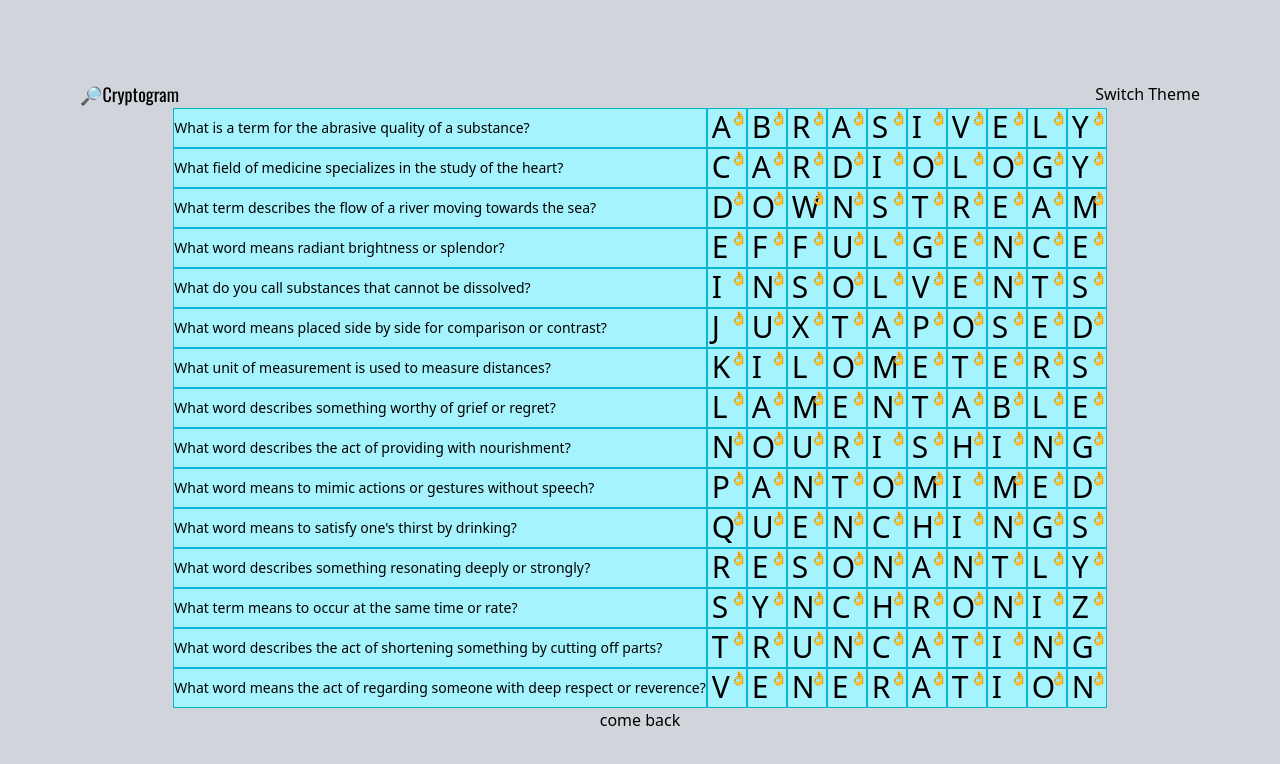
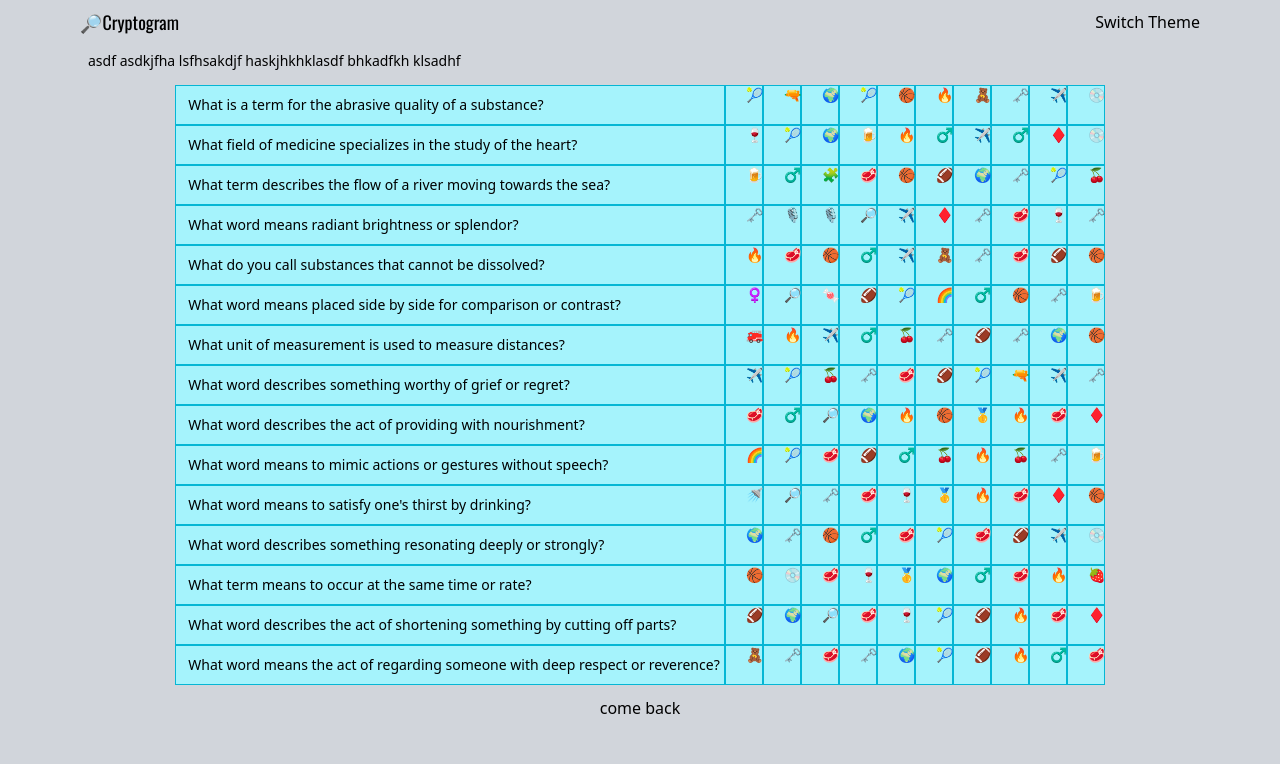
Before and after one commit to HartmannDev/cryptogram, a React (Vite) app: page / in a window 1280 px wide. Both pictures are taken after a click on the button "Start". Shown: the top 764 px of the page. Built offline with nearby package versions, Linux system fonts and the light colour scheme.

Commit message:
Add keyboard functions and adjust layout

```diff
--- a/src/App.tsx
+++ b/src/App.tsx
@@ -1,12 +1,154 @@
 import { useState } from 'react'
+
 import StartPage from './pages/start'
 import GridGame from './pages/grid'
+import { emojis } from "./utils/emojis"
+
+type WordsDataType = {
+  word:string
+  question:string
+}[]
+
+export type LettersType = {
+  letter:string
+  emoji:string
+}[]
+
+export type GridMapType = {
+  cellIndex:string
+  value:string
+  userValue:string
+}[]
+
+export type GameDataType ={
+  config:{
+    wordLenght:number
+    words_quantity:number
+  }
+  mainExpression:{
+    description:string
+    expression:string
+  }
+  wordsData:WordsDataType
+  lettersData:LettersType
+  gridMap:GridMapType
+}
+
+const gameData:GameDataType = {
+  config:{
+    wordLenght:10,
+    words_quantity:15
+  },
+  mainExpression:{
+    description: 'asdf asdkjfha lsfhsakdjf haskjhkhklasdf bhkadfkh klsadhf ',
+    expression: 'xxx'
+  },
+  wordsData:[
+    {
+      question: "What is a term for the abrasive quality of a substance?",
+      word: "Abrasively"
+    },
+    {
+      question: "What field of medicine specializes in the study of the heart?",
+      word: "Cardiology"
+    },
+    {
+      question: "What term describes the flow of a river moving towards the sea?",
+      word: "Downstream"
+    },
+    {
+      question: "What word means radiant brightness or splendor?",
+      word: "Effulgence"
+    },
+    {
+      question: "What do you call substances that cannot be dissolved?",
+      word: "Insolvents"
+    },
+    {
+      question: "What word means placed side by side for comparison or contrast?",
+      word: "Juxtaposed"
+    },
+    {
+      question: "What unit of measurement is used to measure distances?",
+      word: "Kilometers"
+    },
+    {
+      question: "What word describes something worthy of grief or regret?",
+      word: "Lamentable"
+    },
+    {
+      question: "What word describes the act of providing with nourishment?",
+      word: "Nourishing"
+    },
+    {
+      question: "What word means to mimic actions or gestures without speech?",
+      word: "Pantomimed"
+    },
+    {
+      question: "What word means to satisfy one's thirst by drinking?",
+      word: "Quenchings"
+    },
+    {
+      question: "What word describes something resonating deeply or strongly?",
+      word: "Resonantly"
+    },
+    {
+      question: "What term means to occur at the same time or rate?",
+      word: "Synchroniz"
+    },
+    {
+      question: "What word describes the act of shortening something by cutting off parts?",
+      word: "Truncating"
+    },
+    {question: "What word means the act of regarding someone with deep respect or reverence?",
+      word: "Veneration"
+    }
+  ],
+  lettersData:[],
+  gridMap:[]
+}
+
+const mapGrid = ()=>{
+  gameData.wordsData.map((word, lineID)=>{
+    word.word.split('').map((letter, cellID)=>{
+      gameData.gridMap.push({
+        cellIndex:`L${lineID}-C${cellID}`,
+        value:letter.toUpperCase(),
+        userValue:''
+      })
+    })
+  })
+}
+
+const getWordsLetters = (wordsData:WordsDataType)=>{
+  const letters:LettersType = []
+  let emojisInUse:string[] = emojis
+
+  wordsData.map(word =>{
+    word.word.split('').map(letter =>{
+      if(!letters.find(el => el.letter.toUpperCase()===letter.toUpperCase())){
+        const id = Math.floor(Math.random() * emojisInUse.length)
+        letters.push({
+          letter:letter.toUpperCase(),
+          emoji:emojisInUse[id]
+        })
+        emojisInUse = emojisInUse.filter(el => el !== emojisInUse[id])
+      }
+    })
+  })
+
+  return letters
+}
+
+gameData.lettersData = getWordsLetters(gameData.wordsData)
+mapGrid()
+console.log(gameData.gridMap)
 
 function App() {
   const [startGame, setStartGame] = useState(false)
 
   if(startGame){
-    return <GridGame finishGame={setStartGame}/>
+    return <GridGame finishGame={setStartGame} gameData={gameData}/>
   }
 
   return <StartPage startGame={setStartGame}/>
--- a/src/components/cell.tsx
+++ b/src/components/cell.tsx
@@ -1,26 +1,37 @@
 type Props = {
-  index:string;
-  symbol:string;
-  value:string;
-  visible:boolean;
-  selected:string;
+  index:string
+  symbol:string
+  value:string
+  selectedId:string
+  selectedIcon:string
   onClick:Function
+  onDoubleClick:Function
 }
 
-export default function Cell({ index, symbol, value, visible, selected, onClick }:Props){
+export default function Cell({ index, symbol, value, selectedId, selectedIcon, onClick, onDoubleClick }:Props){
   const cellVariants = {
-    normal: 'border-cyan-500',
-    selected: 'border-red-800'
+    normal: 'border-cyan-500 bg-cyan-200 ',
+    selected: 'border-cyan-950 bg-cyan-400 '
+  }
+  let isSelected = false
+
+  if(selectedIcon===symbol){
+    isSelected = true
   }
 
-  const cellVar = selected===index?'selected':'normal'
+  if(selectedId===index){
+    isSelected = true
+  }
+
+  const cellVar = isSelected?'selected':'normal'
 
   return(
     <button
-      className={`relative flex bg-cyan-200 w-[40px] h-10 border-solid border-[1px] ${cellVariants[cellVar]}`}
+      className={`relative flex flex-col justify-end h-10 border-solid border-[1px] ${cellVariants[cellVar]}`}
       onClick={()=>onClick(index)}
+      onDoubleClick={()=>onDoubleClick(symbol)}
     >
-      <div className="text-3xl mx-1">{visible?value.toUpperCase():''}</div>
+      <div className="text-2xl mx-[2px] px-1 w-8 text-left">{value.toUpperCase()??''}</div>
       <div className="absolute -top-[1px] -right-[1px] text-sm">{symbol}</div>
     </button>
   )
--- a/src/components/line.tsx
+++ b/src/components/line.tsx
@@ -1,28 +1,46 @@
-import Cell from "./cell";
+import Cell from "./cell"
+import { LettersType, GridMapType } from '../App'
 
 type Props = {
-  index:string,
-  question:string,
-  word:string,
-  selectedIndex:string,
+  index:string
+  question:string
+  word:string
+  selectedIndex:string
+  selectedSymbol:string
   onCellClick:Function
+  onCellDoubleClick:Function
+  lettersData:LettersType,
+  gridMap:GridMapType
 }
 
-export default function Line({index, question, word, selectedIndex, onCellClick}:Props){
+export default function Line({index, question, word, selectedIndex ,selectedSymbol , onCellClick, onCellDoubleClick, lettersData, gridMap}:Props){
   const lineVariants = {
-    normal: 'border-cyan-500',
-    selected: 'border-red-800'
+    normal: 'border-cyan-500  bg-cyan-200',
+    selected: 'bg-cyan-400'
   }
 
-  const linelVar = selectedIndex.substring(0,2)===`L${index}`?'selected':'normal'
+  const linelVar = selectedIndex.split('-')[0]===index?'selected':'normal'
+
+
 
   return(
     <div className="flex flex-row w-full">
-      <button className={`flex-grow text-sm text-justify bg-cyan-200 h-10 border-solid border-[1px] ${lineVariants[linelVar]}`}>{question}</button>
+      <button className={`flex-grow text-sm text-justify indent-2 px-1 py-1 leading-none h-10 border-solid border-[1px] border-cyan-500 ${lineVariants[linelVar]}`}>{question}</button>
       {
       word.split('').map(( char, id ) =>{
+        const cellId = `${index}-C${id}`
+        const userValue = gridMap.find(cell=>cell.cellIndex===cellId)?.userValue
         return(
-          <Cell key={`${index}-C${id}`} index={`${index}-C${id}`} value={char} visible={true} selected={selectedIndex} symbol="👌" onClick={onCellClick}/>
+          <Cell
+            key={cellId}
+            index={cellId}
+            value={userValue??''}
+            selectedId={selectedIndex}
+            selectedIcon={selectedSymbol}
+            symbol={lettersData.filter(el=>el.letter===char.toUpperCase())[0].emoji}
+            onClick={onCellClick}
+            onDoubleClick={onCellDoubleClick}
+          />
         )
       })
       }
--- a/src/pages/grid.tsx
+++ b/src/pages/grid.tsx
@@ -1,108 +1,74 @@
-import { useState } from "react";
-import Cell from "../components/cell";
-import Line from "../components/line";
+import { useEffect, useState } from "react"
 
-type GameData ={
-  config:{
-    wordLenght:number;
-    words_quantity:number;
-  },
-  mainExpression:{
-    description:string;
-    expression:string
-  },
-  wordsData:{
-    word:string;
-    question:string;
-  }[]
+import Line from "../components/line"
+import { GameDataType } from '../App'
+
+type Props = {
+  finishGame:Function,
+  gameData:GameDataType
 }
 
-export default function GridGame({ finishGame }){
+export default function GridGame({ finishGame, gameData }:Props){
   const [selectedCell, setSelectedCell] = useState('')
+  const [selectedSymbol, setSelectedSymbol] = useState('')
 
-  const gameData:GameData = {
-    config:{
-      wordLenght:10,
-      words_quantity:15
-    },
-    mainExpression:{
-      description: 'xxx',
-      expression: 'xxx'
-    },
-    wordsData:[
-      {
-        question: "What is a term for the abrasive quality of a substance?",
-        word: "Abrasively"
-      },
-      {
-        question: "What field of medicine specializes in the study of the heart?",
-        word: "Cardiology"
-      },
-      {
-        question: "What term describes the flow of a river moving towards the sea?",
-        word: "Downstream"
-      },
-      {
-        question: "What word means radiant brightness or splendor?",
-        word: "Effulgence"
-      },
-      {
-        question: "What do you call substances that cannot be dissolved?",
-        word: "Insolvents"
-      },
-      {
-        question: "What word means placed side by side for comparison or contrast?",
-        word: "Juxtaposed"
-      },
-      {
-        question: "What unit of measurement is used to measure distances?",
-        word: "Kilometers"
-      },
-      {
-        question: "What word describes something worthy of grief or regret?",
-        word: "Lamentable"
-      },
-      {
-        question: "What word describes the act of providing with nourishment?",
-        word: "Nourishing"
-      },
-      {
-        question: "What word means to mimic actions or gestures without speech?",
-        word: "Pantomimed"
-      },
-      {
-        question: "What word means to satisfy one's thirst by drinking?",
-        word: "Quenchings"
-      },
-      {
-        question: "What word describes something resonating deeply or strongly?",
-        word: "Resonantly"
-      },
-      {
-        question: "What term means to occur at the same time or rate?",
-        word: "Synchroniz"
-      },
-      {
-        question: "What word describes the act of shortening something by cutting off parts?",
-        word: "Truncating"
-      },
-      {question: "What word means the act of regarding someone with deep respect or reverence?",
-        word: "Veneration"
+  const [keyPressed, setKeyPressed] = useState(false)
+
+  useEffect(()=>{
+    setSelectedSymbol('')
+  },[selectedCell])
+
+  const handleKeyDown = (event:React.KeyboardEvent<HTMLDivElement>)=>{
+    if((selectedSymbol!=='')||(selectedCell==='')){
+      return
+    }
+    let key = event.key
+    const regex = /[a-zA-z]{1}$/gm
+
+    if(!regex.test(key)){return}
+
+    if(key.length>1){
+      if((key==='Delete')||(key==='Backspace')){
+        key = ''
+      }else{
+        return
       }
-    ]
+    }
+
+    const cellIndex = gameData.gridMap.findIndex(el=>el.cellIndex===selectedCell)
+    gameData.gridMap[cellIndex].userValue = key.toUpperCase()
+    setKeyPressed(!keyPressed)
   }
 
   return(
-    <div className="flex flex-col h-screen justify-between content-center items-center px-20 py-20 bg-gray-300">
+    <div
+      tabIndex={0}
+      onKeyDown={handleKeyDown}
+      className="flex flex-col h-screen justify-between content-center items-center px-20 pt-2 pb-20 bg-gray-300"
+    >
       <div className='flex justify-between w-full'>
         <h1 className='font-logo text-lg text-center'>🔎Cryptogram</h1>
         <button>Switch Theme</button>
+      </div>
+      <div className="text-sm text-justify w-full indent-2 my-1">
+        {gameData.mainExpression.description}
       </div>
       <div>
         {
           gameData.wordsData.map((item, index)=>{
             return(
-              <Line key={`L${index}`} index={`L${index}`} question={item.question} word={item.word} selectedIndex={selectedCell} onCellClick={setSelectedCell}/>
+              <Line
+                key={`L${index}`}
+                index={`L${index}`}
+                question={item.question}
+                word={item.word}
+                selectedIndex={selectedCell}
+                selectedSymbol={selectedSymbol}
+                onCellClick={setSelectedCell}
+                onCellDoubleClick={setSelectedSymbol}
+                lettersData={gameData.lettersData}
+                gridMap={gameData.gridMap}
+              />
             )
           })
         }
--- a/src/pages/start.tsx
+++ b/src/pages/start.tsx
@@ -1,4 +1,4 @@
-export default function StartPage({ startGame }){
+export default function StartPage({ startGame }:{startGame:Function}){
   return(
     <div className='flex flex-col h-screen justify-between content-center items-center px-20 py-20 bg-gray-300'>
       <div className='flex justify-end w-full'>
--- /dev/null
+++ b/src/utils/emojis.ts
@@ -0,0 +1,10 @@
+export const emojis = [
+  '🚀',  '🔎',  '👓',  '👟',  '🏀',  '🏈',
+  '🎾',  '🥇',  '🧸',  '🧩',  '♥️',  '♦️',  '♣️',
+  '🎵',  '🎙️',  '🗝️',  '⚙️',  '💊',  '🗡️',
+  '🛡️',  '🪚',  '💣',  '🔫',  '♀️',  '♂️',  '💿',
+  '💰',  '📌',  '✂️',  '🍕',  '🥩',  '🍬',
+  '🍺',  '🍉',  '🍓',  '🍒',  '🚓',  '🚒',
+  '🛹',  '✈️',  '⚓',  '🌍',  '🚩',  '🚿',
+  '🌡️',  '🌈',  '🔥',  '🌊',  '🍷'
+]
```
